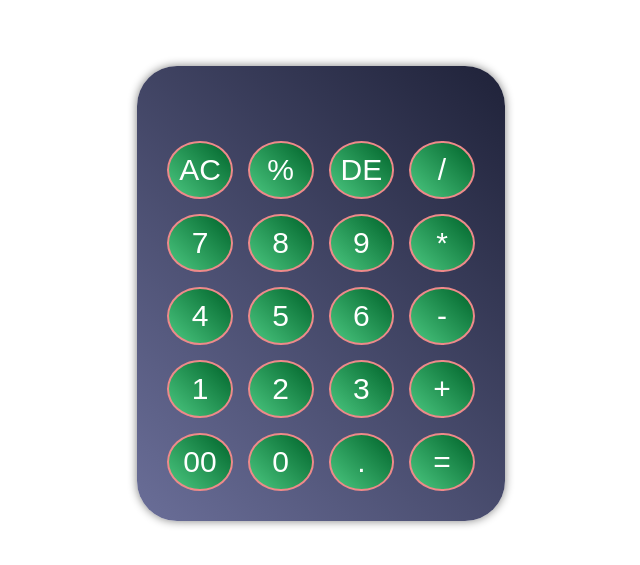
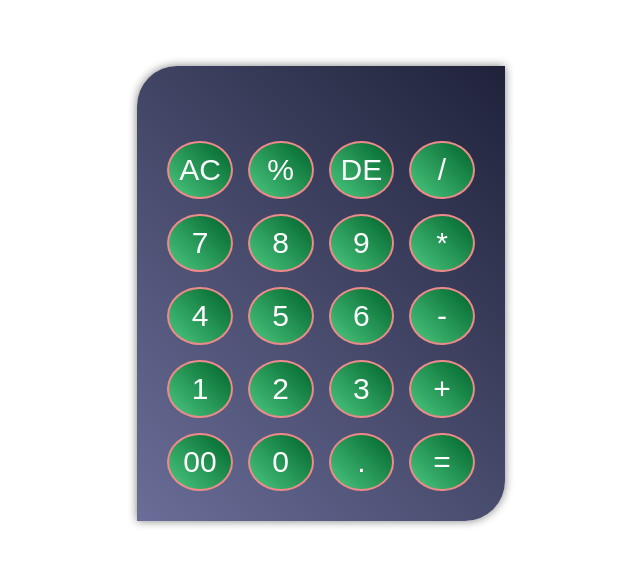
Before and after one commit to code-with-jimmy/Calculator-, a plain HTML site: page index.html in a window 1280 px wide. Shown: the part 107-672 px from the top of the page, without its empty margins (319-959 px from the left). Drawn offline with Linux system fonts and the light colour scheme.

Commit message:
update index.html

```diff
--- a/index.html
+++ b/index.html
@@ -26,7 +26,7 @@
 .Item{
   background: linear-gradient(45deg, #6A6E98, #1F2239);
   padding: 30px;
-  border-radius: 40px;
+  border-radius: 40px 0px 40px 0px;
   box-shadow: 0px 0px 10px gray;
 }
 
```
